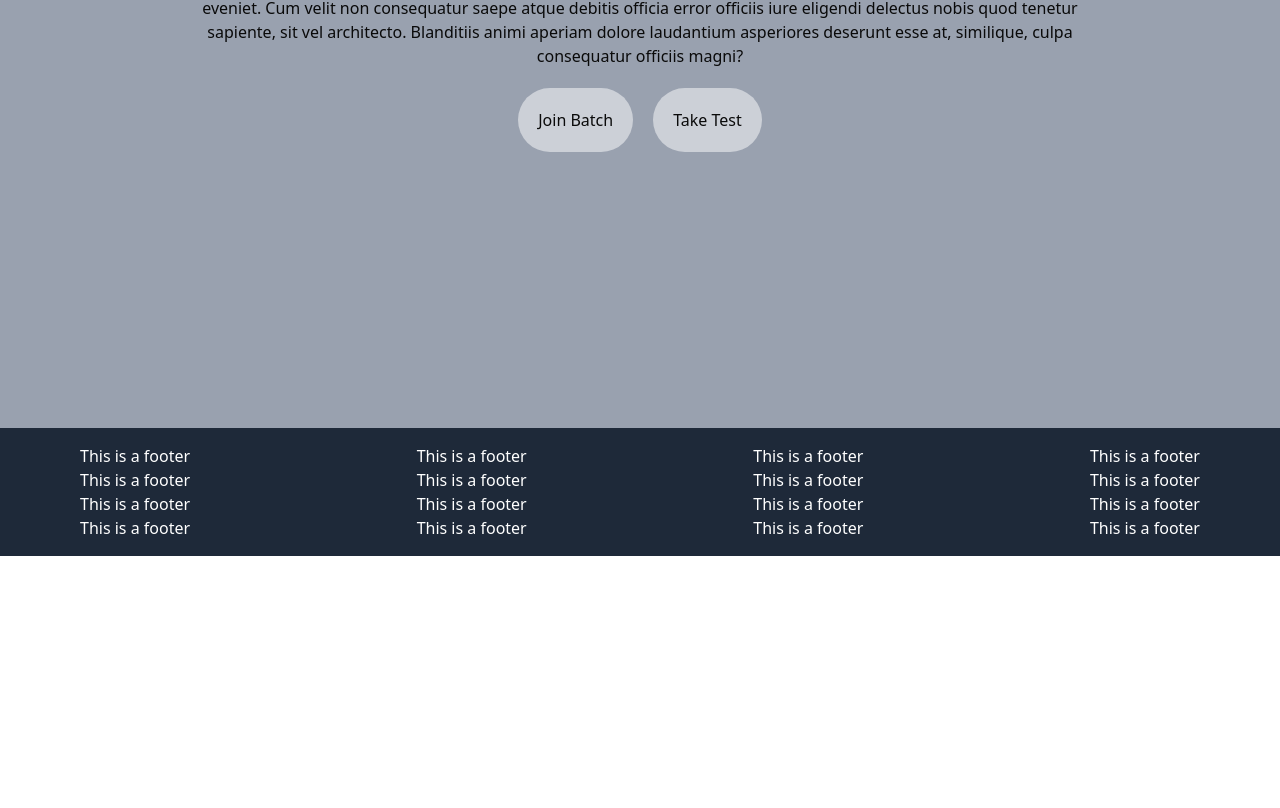
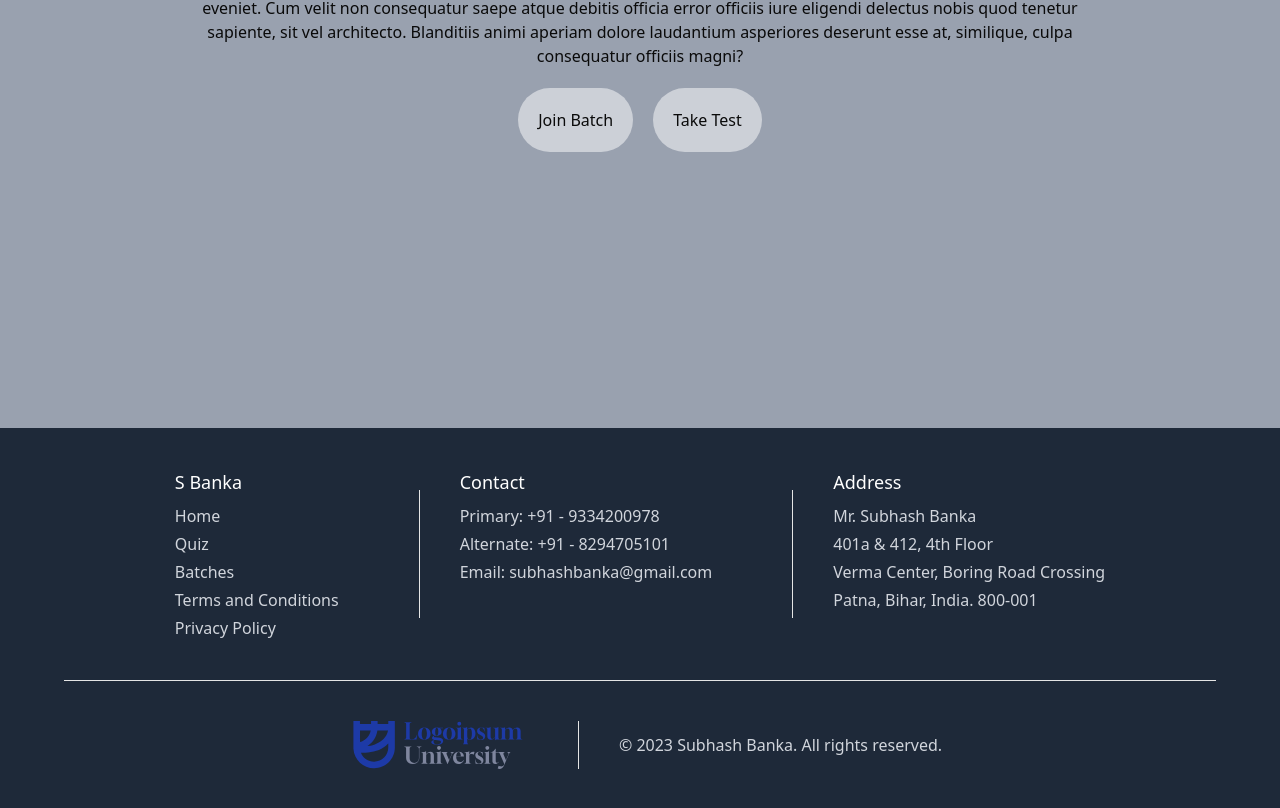
Before and after one commit to adityaBanka/first-next-app, a Next.js app: page / in a window 1280 px wide. Shown: the part 1172-1980 px from the top of the page. Before the commit the page ends 1728 px from the top, so only its background shows below. Built offline with nearby package versions, Linux system fonts and the light colour scheme.

Commit message:
wow I did soo mcuh (MUCH)

```diff
--- a/package.json
+++ b/package.json
@@ -9,6 +9,7 @@
     "lint": "next lint"
   },
   "dependencies": {
+    "@radix-ui/react-separator": "^1.1.6",
     "class-variance-authority": "^0.7.1",
     "clsx": "^2.1.1",
     "lucide-react": "^0.503.0",
--- a/src/components/BGpoly.tsx
+++ b/src/components/BGpoly.tsx
@@ -9,14 +9,14 @@ function BGpoly() {
                     clipPath:
                         'polygon(74.1% 44.1%, 100% 61.6%, 97.5% 26.9%, 85.5% 0.1%, 80.7% 2%, 72.5% 32.5%, 60.2% 62.4%, 52.4% 68.1%, 47.5% 58.3%, 45.2% 34.5%, 27.5% 76.7%, 0.1% 64.9%, 17.9% 100%, 27.6% 76.8%, 76.1% 97.7%, 74.1% 44.1%)',
                 }}
-                className="relative aspect-1155/678 lg:w-[33rem] w-[24rem] bg-linear-to-tr from-[#ff80b5] to-[#9089fc] opacity-75"
+                className="relative aspect-1155/678 lg:w-[33rem] w-[24rem] bg-linear-to-tr from-[#ff80b5] to-[#9089fc] opacity-100"
             />
             <div
                 style={{
                     clipPath:
                         'polygon(74.1% 44.1%, 100% 61.6%, 97.5% 26.9%, 85.5% 0.1%, 80.7% 2%, 72.5% 32.5%, 60.2% 62.4%, 52.4% 68.1%, 47.5% 58.3%, 45.2% 34.5%, 27.5% 76.7%, 0.1% 64.9%, 17.9% 100%, 27.6% 76.8%, 76.1% 97.7%, 74.1% 44.1%)',
                 }}
-                className="relative aspect-1155/678 bg-linear-to-tr from-[#ff80b5] to-[#9089fc] opacity-75"
+                className="relative aspect-1155/678 bg-linear-to-tr from-[#ff80b5] to-[#9089fc] opacity-100"
             />
         </div>
     )
--- a/src/components/Footer.tsx
+++ b/src/components/Footer.tsx
@@ -1,30 +1,61 @@
+import Link from 'next/link'
+import { Separator } from '@/components/ui/separator'
+import Image from "next/image"
+import Logo_text from "@/assets/logo_text.svg"
+
 function Footer() {
   return (
-    <div className="flex flex-row items-center justify-between px-20 min-h-32 bg-gray-800">
-      <div>
-        <p className="text-white text-center">This is a footer</p>
-        <p className="text-white text-center">This is a footer</p>
-        <p className="text-white text-center">This is a footer</p>
-        <p className="text-white text-center">This is a footer</p>
+    <div className="flex flex-col items-center min-h-32 h-fit bg-gray-800">
+
+      <div className='flex items-start justify-center space-x-10 py-10'>
+
+        <div className='flex flex-col text-gray-300 space-y-1'>
+          <p className='text-lg text-white pb-1'>S Banka</p>
+          <Link href="/" className="hover:text-white hover:underline underline-offset-2 w-fit">Home</Link>
+          <Link href="/" className="hover:text-white hover:underline underline-offset-2 w-fit">Quiz</Link>
+          <Link href="/" className="hover:text-white hover:underline underline-offset-2 w-fit">Batches</Link>
+          <Link href="/" className="hover:text-white hover:underline underline-offset-2 w-fit">Terms and Conditions</Link>
+          <Link href="/" className="hover:text-white hover:underline underline-offset-2 w-fit">Privacy Policy</Link>
+        </div>
+
+        <Separator orientation="vertical" className='min-h-32 mx-10 my-auto' />
+
+        <div className='flex flex-col text-gray-300 space-y-1'>
+          <p className='text-lg text-white pb-1'>Contact</p>
+          <p>Primary: +91 - 9334200978</p>
+          <p>Alternate: +91 - 8294705101</p>
+          <p>Email: subhashbanka@gmail.com</p>
+        </div>
+
+        <Separator orientation="vertical" className='min-h-32 mx-10 my-auto' />
+
+        <div className='flex flex-col text-gray-300 space-y-1'>
+          <p className='text-lg text-white pb-1'>Address</p>
+          <p>Mr. Subhash Banka</p>
+          <p>401a & 412, 4th Floor</p>
+          <p>Verma Center, Boring Road Crossing</p>
+          <p>Patna, Bihar, India. 800-001</p>
+        </div>
       </div>
-      <div>
-        <p className="text-white text-center">This is a footer</p>
-        <p className="text-white text-center">This is a footer</p>
-        <p className="text-white text-center">This is a footer</p>
-        <p className="text-white text-center">This is a footer</p>
+
+
+
+      <Separator className='mb-10 max-w-[90%]' />
+
+
+
+      <div className='mb-10 flex items-center justify-center space-x-10'>
+
+        <Link href="/" className="inline-block pointer-events-auto">
+          <Image src={Logo_text} alt="logo" width={200} height={100} className="h-12" />
+        </Link>
+
+        <Separator orientation="vertical" className='min-h-12 h-full' />
+
+        <p className='text-gray-300'>© 2023 Subhash Banka. All rights reserved.</p>
+
       </div>
-      <div>
-        <p className="text-white text-center">This is a footer</p>
-        <p className="text-white text-center">This is a footer</p>
-        <p className="text-white text-center">This is a footer</p>
-        <p className="text-white text-center">This is a footer</p>
-      </div>
-      <div>
-        <p className="text-white text-center">This is a footer</p>
-        <p className="text-white text-center">This is a footer</p>
-        <p className="text-white text-center">This is a footer</p>
-        <p className="text-white text-center">This is a footer</p>
-      </div>
+
     </div>
   )
 }
--- a/src/components/Header.tsx
+++ b/src/components/Header.tsx
@@ -10,7 +10,7 @@ function Header() {
     const router = useRouter();
 
     return (
-        <div className="fixed w-full h-fit z-100 p-3 flex items-center justify-between">
+        <div className="fixed w-full h-fit z-100 p-3 flex items-center justify-between pointer-events-none">
 
             <ProgressiveBlur
                 className="h-32 w-full absolute top-0 left-0 -z-10"
@@ -19,11 +19,11 @@ function Header() {
                 direction="top"
             />
 
-            <Link href="/" className="inline-block">
+            <Link href="/" className="inline-block pointer-events-auto">
                 <Image src={Logo_text} alt="logo" width={200} height={100} className="h-12" />
             </Link>
 
-            <div className="flex items-center justify-center space-x-5">
+            <div className="flex items-center justify-center space-x-5 pointer-events-auto">
                 <button
                     onClick={() => router.push('/sign-in')}
                     className="p-3 bg-gray-300 rounded-xl hover:bg-gray-400"
--- /dev/null
+++ b/src/components/ui/separator.tsx
@@ -0,0 +1,28 @@
+"use client"
+
+import * as React from "react"
+import * as SeparatorPrimitive from "@radix-ui/react-separator"
+
+import { cn } from "@/lib/utils"
+
+function Separator({
+  className,
+  orientation = "horizontal",
+  decorative = true,
+  ...props
+}: React.ComponentProps<typeof SeparatorPrimitive.Root>) {
+  return (
+    <SeparatorPrimitive.Root
+      data-slot="separator-root"
+      decorative={decorative}
+      orientation={orientation}
+      className={cn(
+        "bg-border shrink-0 data-[orientation=horizontal]:h-px data-[orientation=horizontal]:w-full data-[orientation=vertical]:h-full data-[orientation=vertical]:w-px",
+        className
+      )}
+      {...props}
+    />
+  )
+}
+
+export { Separator }
```
Also changed, not shown: 1 other file (tests, documents, lock files or other folders).
